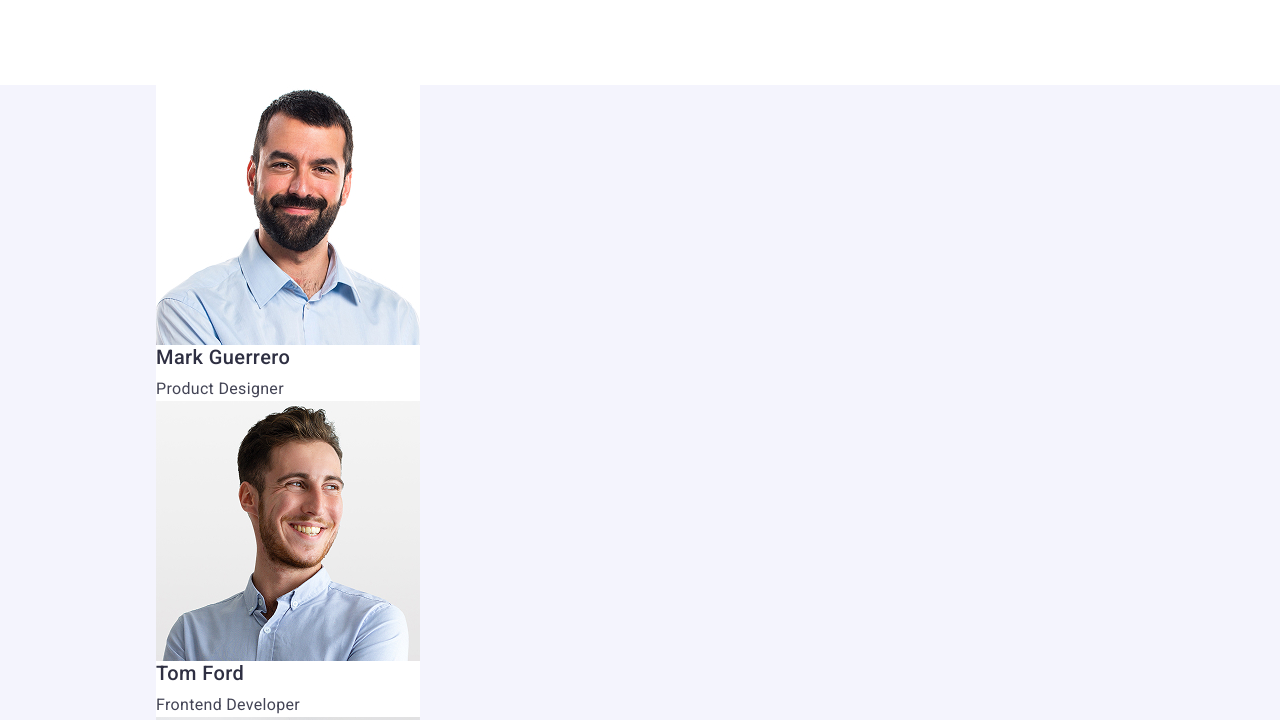
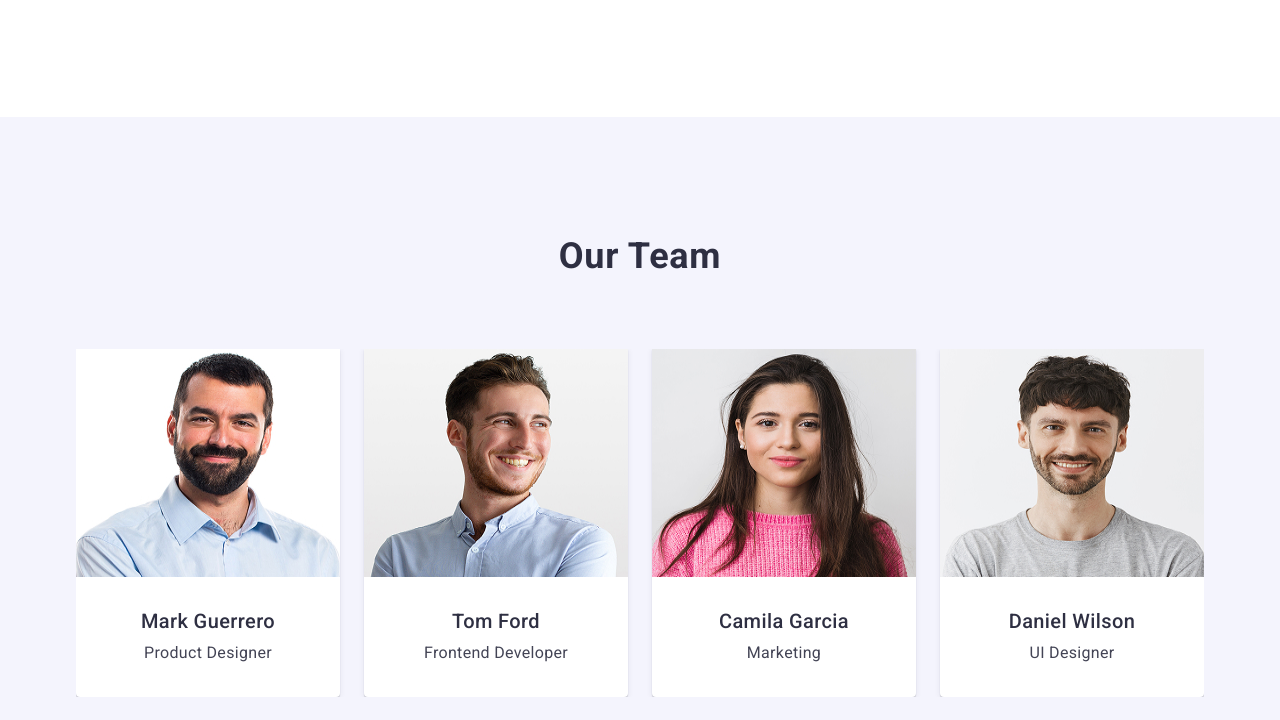
Before and after one commit to RocketReact/goit-markup-hw-03, a website built with Vite: page index.html in a window 1280 px wide. Shown: the part 931-1651 px from the top of the page. Built offline with nearby package versions, Linux system fonts and the light colour scheme.

Commit message:
section 3 - our team

```diff
--- a/css/style.css
+++ b/css/style.css
@@ -164,6 +164,7 @@ img {
     letter-spacing: 0.02em;
     color: #2e2f42;
     padding-bottom: 8px;
+    text-align:  center;
 
 }
 .title-second {
@@ -173,20 +174,48 @@ img {
     letter-spacing: 0.02em;
     text-transform: capitalize;
     color: #2e2f42;
-    display: none;
+    padding-bottom: 72px;
+}
 
-}
 .wt-we-do-paragraph {
     color: #434455;
+    text-align: center;
+    padding-bottom: 32px;
 }
 .our-team {
     background-color: #F4F4FD;
+    margin-bottom: 120px;
 }
+.our-team .container {
+    display: flex;
+    flex-direction: column;
+    align-items: center;
+    padding: 120px 0;
+}
+
+.team-grid {
+    display: flex;
+    flex-direction: row;
+    gap:24px;
+    overflow: hidden;
+
+
+}
+
 .fix-line-height {
-    line-height: 1.11
+    line-height: 1.11;
 }
 .li-team-member {
     background-color: #FFFFFF;
+    border-radius: 0 0 4px 4px;
+    box-shadow:
+            0 2px 1px 0 #2e2f4214,
+            0 1px 1px 0 #2e2f4229,
+            0 1px 6px 0 #2e2f4214
+}
+.li-team-member img {
+  padding-bottom: 32px;
+
 }
 .footer {
     background-color: #2e2f42;
--- a/index.html
+++ b/index.html
@@ -47,7 +47,7 @@
 
   <section>
     <div class="container">
-    <h2 class="title-second">What We Do</h2>
+    <h2 class="title-second" style="display: none">What We Do</h2>
     <ul class="second-section-list">
     <li>
     <h3 class="title-third">Strategy</h3>
@@ -83,8 +83,9 @@
 
   <section class="our-team">
     <div class="container">
-    <h2 class="title-second fix-line-height">Our Team </h2>
-    <ul>
+      <h2 class="title-second fix-line-height">Our Team </h2>
+
+      <ul class="team-grid">
       <li class="li-team-member">
         <img
                 src="./images/mark-guerrero-our-team.jpg"
@@ -129,6 +130,7 @@
         <p class="wt-we-do-paragraph"> UI Designer </p>
       </li>
     </ul>
+
     </div>
   </section>
 
```
